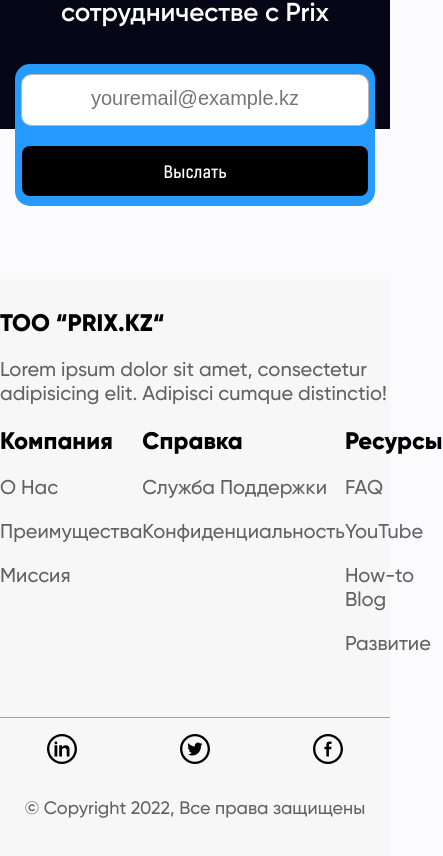
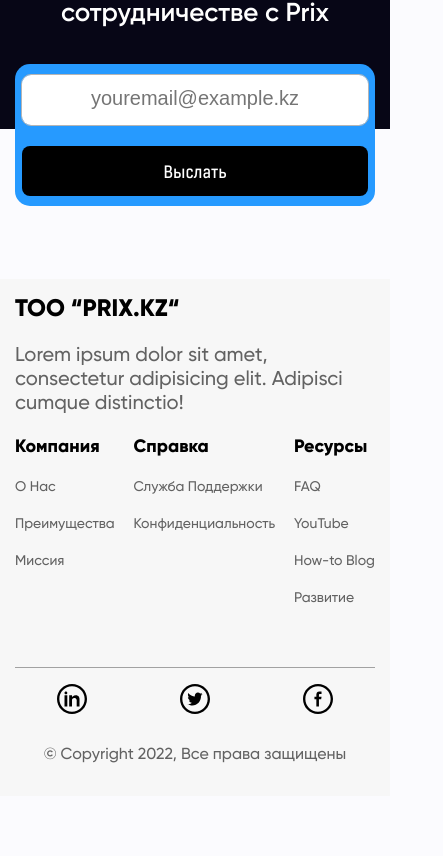
Before and after one commit to prix-group/prix_market, a Next.js app: page / in a window 390 px wide. Shown: the part 7020-7876 px from the top of the page, 443 px wide, since content can reach past the window. After the commit the page ends 7816 px from the top, so only its background shows below. Built offline with nearby package versions, Linux system fonts and the light colour scheme.

Commit message:
feature: main page responsive add

```diff
--- a/src/components/Footer/index.tsx
+++ b/src/components/Footer/index.tsx
@@ -7,7 +7,7 @@
 export const Footer: FC = () => {
   return (
     <footer className={styles.footer}>
-      <section className={cn(styles.wrapper, 'wrapper')}>
+      <section className={cn(styles['wrapper'], 'wrapper')}>
         <div className={styles.flex}>
           <div className={styles['holding-info']}>
             <p className={styles['holding-info--title']}>
--- a/src/components/Footer/styles.module.scss
+++ b/src/components/Footer/styles.module.scss
@@ -89,7 +89,8 @@
 
 @media screen and (max-width: 420px) {
   .wrapper {
-    max-width: 90%;
+    padding: 15px;
+    box-sizing: border-box;
   }
 
   .flex {
@@ -106,10 +107,18 @@
   }
 
   .list {
-    &--title:nth-of-type(2n) {
-      text-align: center;
-      color: blue;
+    &--title {
+      font-size: 18px;
+
+      &:nth-of-type(2n) {
+        text-align: center;
+        color: blue;
+      }
     }
+  }
+
+  .link {
+    font-size: 14px;
   }
 
   .bottom {
@@ -117,6 +126,7 @@
   }
 
   .copyright {
+    font-size: 16px;
     text-align: center;
   }
 }
```
